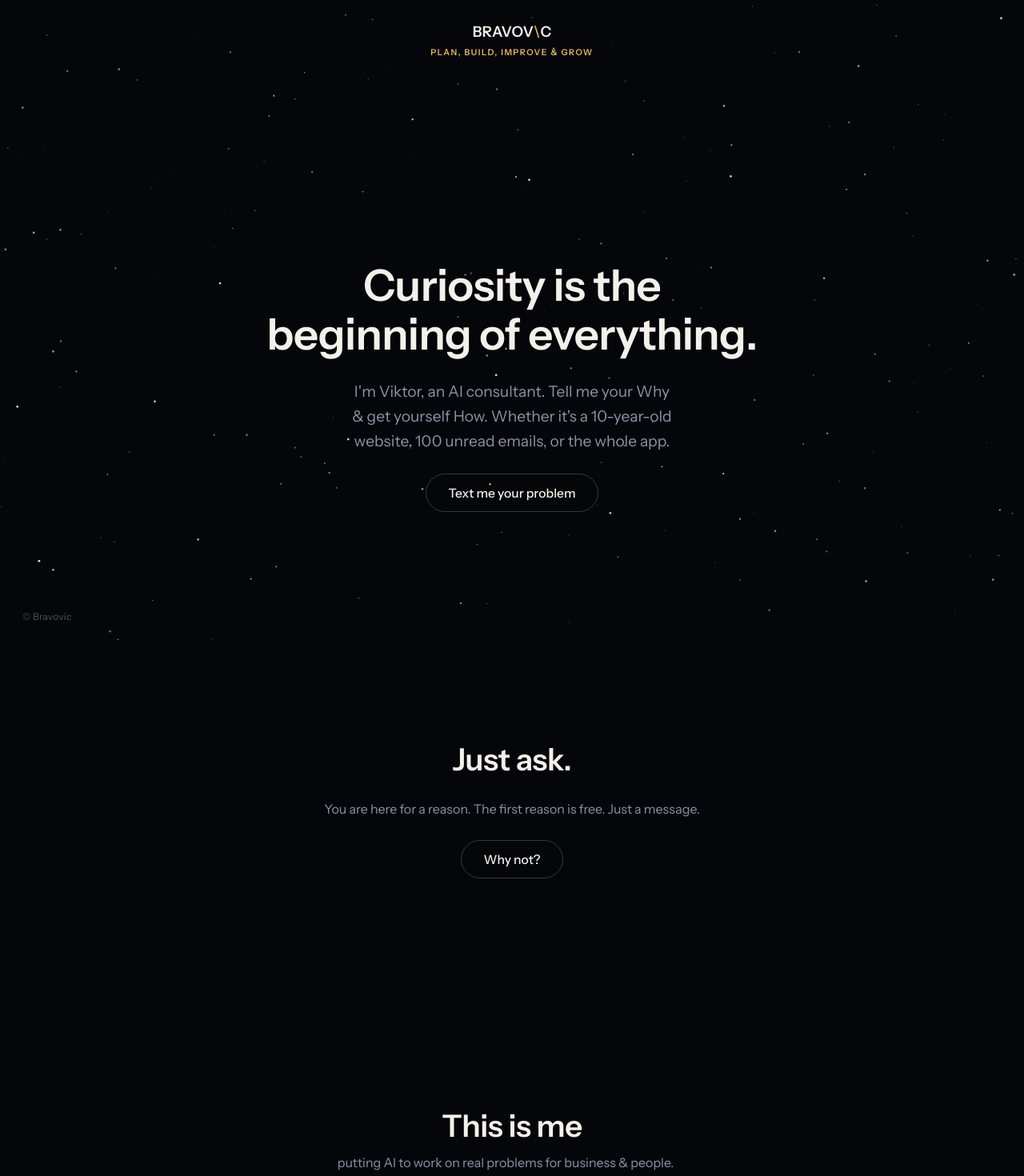
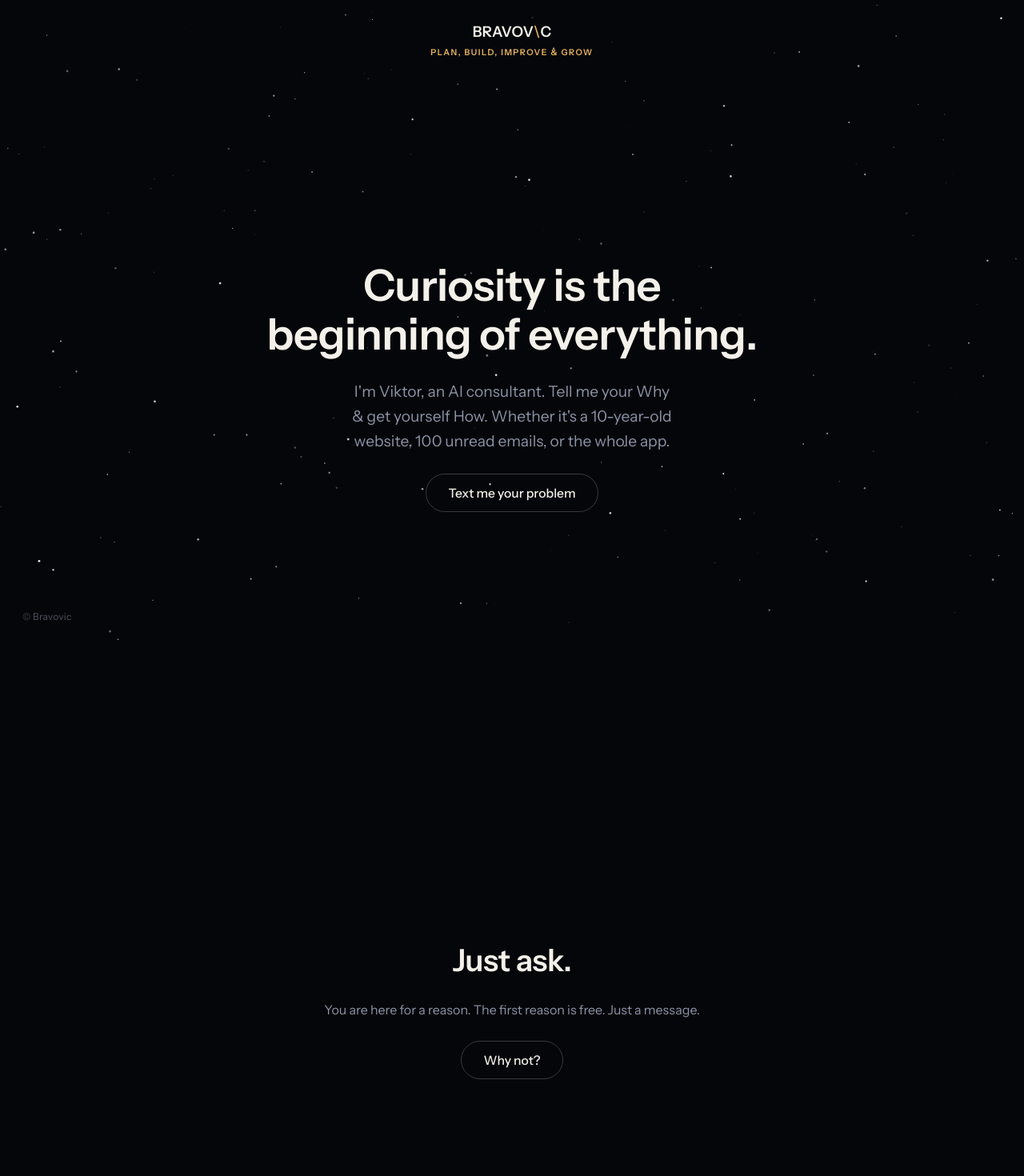
Before and after one commit to ViktorBravovik/bravovic, a plain HTML site: page index.html in a window 1280 px wide. Shown: the top 1470 px of the page at 80% size. Drawn offline with Linux system fonts and the light colour scheme.

Commit message:
Call hidden phrases on the second scroll and keep them; centre desktop gallery; full-screen section two
Co-Authored-By: Claude <noreply@anthropic.com>

```diff
--- a/index.html
+++ b/index.html
@@ -58,9 +58,10 @@ body{
     max(16px, env(safe-area-inset-left, 0px));
 }
 
-/* content-sized: only the hero and the finale are full-screen */
+/* every section takes a full screen, so only one hidden phrase is on screen at a time */
 .section-two{
   position:relative;
+  min-height:100svh;
   display:flex;
   align-items:center;
   justify-content:center;
@@ -240,14 +241,6 @@ body{
   width:max-content;
   margin-inline:auto; /* centred when all cards fit; no effect when they overflow */
   will-change:transform;
-}
-
-/* desktop: the row starts off to the right and travels left as you scroll
-   down, so the sideways scroll is there however few cards there are */
-body:not(.swipe-gallery) .gallery-track{
-  margin-inline:0;
-  padding-left:60vw;
-  padding-right:10vw;
 }
 
 .site-card{
@@ -787,6 +780,28 @@ p.subhead{
     if (window.scrollY > 8){ gatherOn = true; scrollLocked = false; }
   });
 
+  /* The other sections: the scroll that brings a section in shows nothing yet.
+     The next scroll gesture that starts while its phrase is on screen calls the
+     phrase, and it then stays assembled for the rest of the visit. A gesture is
+     a run of scroll events; a pause of 180ms or more ends it. */
+  var lastScrollAt = -1e9;
+  function callPhrase(){
+    var now = performance.now();
+    var fresh = now - lastScrollAt > 180;
+    lastScrollAt = now;
+    if (!fresh) return;
+    var pick = null, best = Infinity;
+    for (var i = 1; i < phraseEls.length; i++){
+      if (phraseEls[i]._enterAt != null) continue;
+      var pr = phraseEls[i].getBoundingClientRect();
+      if (!(pr.top < H * 0.85 && pr.bottom > 0)) continue;
+      var off = Math.abs((pr.top + pr.bottom) / 2 - H * 0.42);
+      if (off < best){ best = off; pick = phraseEls[i]; }
+    }
+    if (pick) pick._enterAt = now;
+  }
+  window.addEventListener("scroll", callPhrase, { passive: true });
+
   var lastNow = 0;
   function drawWordStars(now, t){
     var dt = Math.min(1000, now - (lastNow || now));
@@ -794,22 +809,9 @@ p.subhead{
     var torch = mouse.active && mouse.x !== null;
     var i, k;
 
-    // only one phrase is ever called at a time: of those on screen, the one
-    // nearest the middle. The others are released and their stars fly home, so
-    // a phrase assembles again whenever its section comes back.
-    var active = null, best = Infinity;
-    for (i = 0; i < phraseEls.length; i++){
-      var pr = phraseEls[i].getBoundingClientRect();
-      if (i === 0 && !gatherOn) continue;                 // section one waits for the first scroll
-      if (!(pr.top < H * 0.85 && pr.bottom > 0)) continue;
-      var off = Math.abs((pr.top + pr.bottom) / 2 - H * 0.42);
-      if (off < best){ best = off; active = phraseEls[i]; }
-    }
-    for (i = 0; i < phraseEls.length; i++){
-      var ph = phraseEls[i];
-      if (ph !== active) ph._enterAt = null;
-      else if (ph._enterAt == null) ph._enterAt = now;
-    }
+    // section one is called by the first scroll gesture (held above); every
+    // other phrase is called by callPhrase() below. Once called, a phrase stays.
+    if (gatherOn && phraseEls[0]._enterAt == null) phraseEls[0]._enterAt = now;
 
     for (i = 0; i < wordStars.length; i++){
       var d = wordStars[i];
@@ -905,23 +907,6 @@ p.subhead{
     if (!ticking){ ticking = true; requestAnimationFrame(updateGallery); }
   }
 
-  /* ---------- even spacing around "how it works" ----------
-     The gap above it (end of the hero's content to its hidden word) and the gap
-     below it (its button to the next section's hidden word) are made identical.
-     The gap above is whatever the centred hero leaves under its content; the
-     section's own padding is then set so the gap below matches it exactly. */
-  var heroEl = document.querySelector(".scene");
-  var heroContent = heroEl.querySelector(".content");
-  var twoEl = document.querySelector(".section-two");
-  var introEl = document.querySelector(".section-three .intro");
-
-  function evenGaps(){
-    var above = heroEl.getBoundingClientRect().bottom - heroContent.getBoundingClientRect().bottom;
-    var below = introEl.getBoundingClientRect().top - stage.getBoundingClientRect().top;
-    twoEl.style.paddingTop = Math.max(0, below - above) + "px";
-    twoEl.style.paddingBottom = Math.max(0, above - below) + "px";
-  }
-
   // the pinned sideways gallery needs the whole stage to fit one screen; when it
   // doesn't (short windows), use the plain swipe row there too
   function fitGallery(){
@@ -930,7 +915,7 @@ p.subhead{
     swipeGallery = stage.scrollHeight > window.innerHeight + 1;
     if (swipeGallery) document.body.classList.add("swipe-gallery");
   }
-  function relayout(){ fitGallery(); evenGaps(); updateGallery(); buildWordStars(); }
+  function relayout(){ fitGallery(); updateGallery(); buildWordStars(); }
   function layout(){ resize(); relayout(); }
   window.addEventListener("resize", layout, { passive: true });
   window.addEventListener("scroll", requestUpdate, { passive: true });
```
